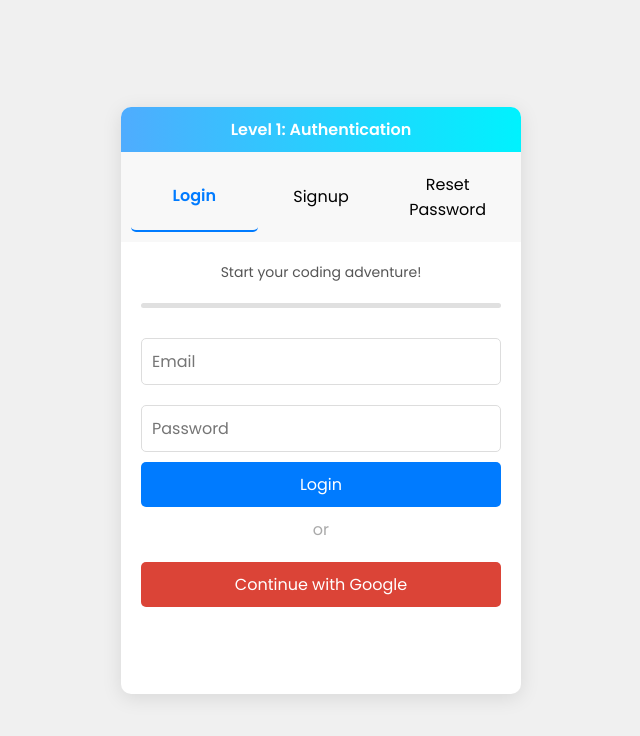
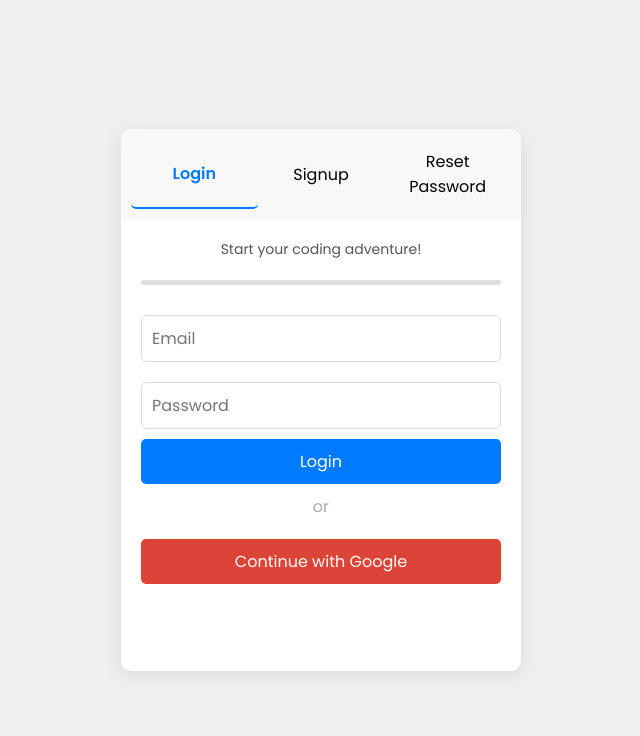
Before and after one commit to IfeanyiMiracle21/loginform, a plain HTML site: page index.html in a window 1280 px wide. Shown: the whole page, without its empty margins (319-959 px from the left). Drawn offline with Linux system fonts and the light colour scheme.

Commit message:
Update index.html

```diff
--- a/index.html
+++ b/index.html
@@ -129,7 +129,6 @@
 </head>
 <body>
     <div class="container">
-        <div class="level-indicator">Level 1: Authentication</div>
         <div class="btn">
             <button class="tab active" data-tab="login">Login</button>
             <button class="tab" data-tab="signup">Signup</button>
```
